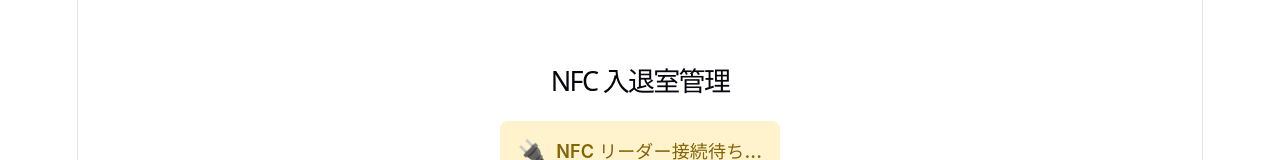
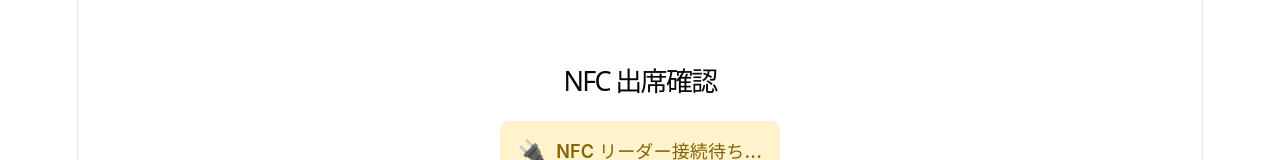
Before and after one commit to RiTa-23/jyogin, a React (Vite) app in the folder frontend/: page / in a window 1280 px wide. Shown: the top 160 px of the page. Built offline with nearby package versions, Linux system fonts and the light colour scheme.

Commit message:
feat: ウィンドウタイトルを「NFC 出席確認」に変更

```diff
--- a/frontend/src/App.tsx
+++ b/frontend/src/App.tsx
@@ -55,7 +55,7 @@ function App() {
 
   return (
     <div className="app">
-      <h1>NFC 入退室管理</h1>
+      <h1>NFC 出席確認</h1>
 
       <div className={`status ${status}`}>
         <span className="status-icon">{icon}</span>
```
